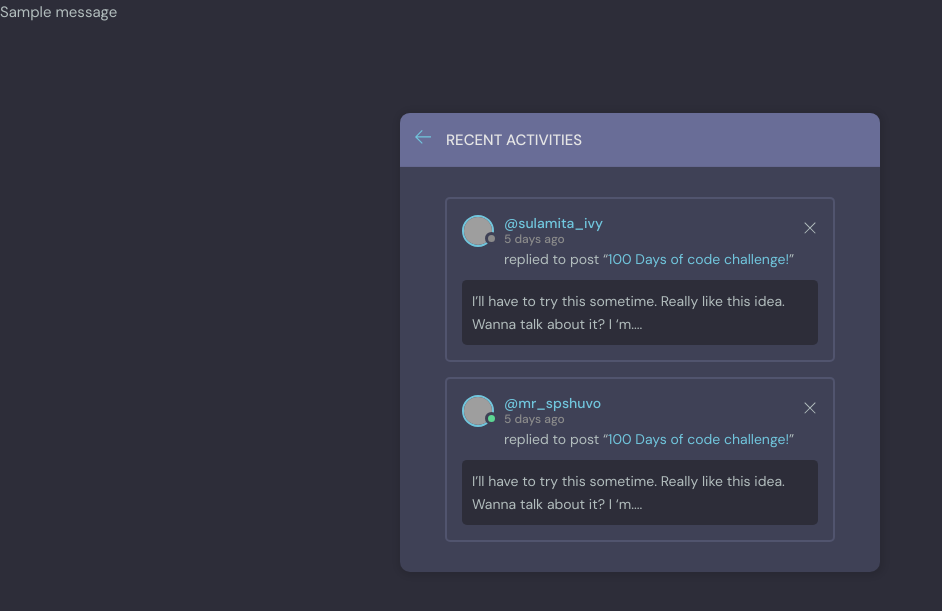
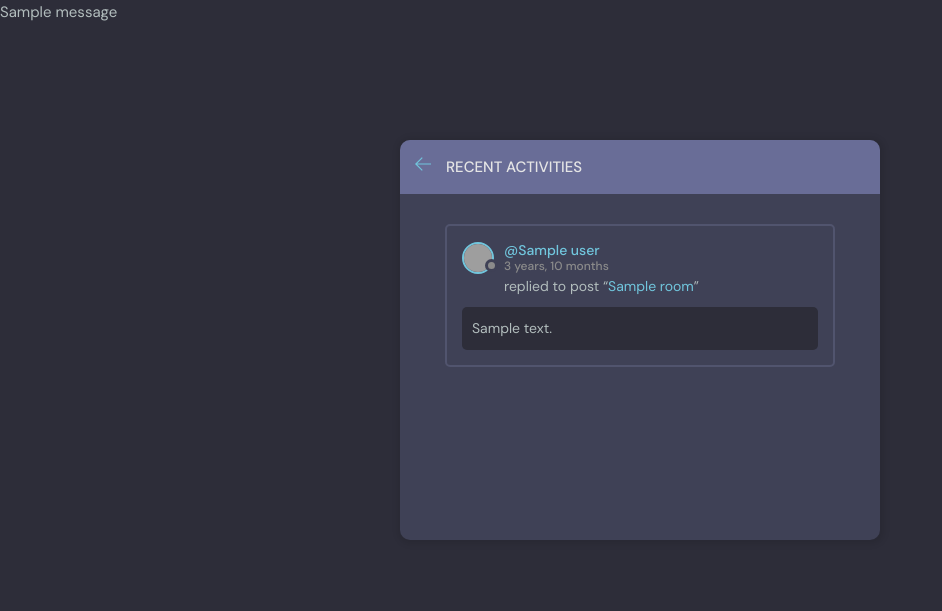
Before and after one commit to ArashGorji/studybud, a Django app: template base/templates/base/activity.html in a window 1280 px wide. Shown: the part 76-687 px from the top of the page, without its empty margins (0-942 px from the left). Run offline with Django 5.2, Linux system fonts and the light colour scheme; the template is opened without the code that fills it: most values are stand-ins (such as "Sample title", 1, 10 or a date in 2020); one stand-in notice (Sample message) is shown; grey boxes are pictures that could not be loaded.

Commit message:
activity.html is updated

```diff
--- a/base/templates/base/activity.html
+++ b/base/templates/base/activity.html
@@ -4,7 +4,7 @@
         <div class="layout__box">
           <div class="layout__boxHeader">
             <div class="layout__boxTitle">
-              <a href="index.html">
+              <a href="{% url 'home' %}">
                 <svg version="1.1" xmlns="http://www.w3.org/2000/svg" width="32" height="32" viewBox="0 0 32 32">
                   <title>arrow-left</title>
                   <path
@@ -17,20 +17,28 @@
           </div>
 
           <div class="activities-page layout__body">
+    {% for message in room_messages %}
       <div class="activities__box">
         <div class="activities__boxHeader roomListRoom__header">
-                <a href="profile.html" class="roomListRoom__author">
+          <a href="{% url "user-profile" message.user.id %}" class="roomListRoom__author">
             <div class="avatar avatar--small">
               <img src="https://randomuser.me/api/portraits/women/11.jpg" />
             </div>
             <p>
-                    @sulamita_ivy
-                    <span>5 days ago</span>
+              @{{message.user}}
+              <span>{{message.created|timesince}}</span>
             </p>
           </a>
+          {% if request.user == message.user %}
           <div class="roomListRoom__actions">
-                  <a href="#">
-                    <svg version="1.1" xmlns="http://www.w3.org/2000/svg" width="32" height="32" viewBox="0 0 32 32">
+            <a href="{% url 'delete-message' message.id %}">
+              <svg
+                version="1.1"
+                xmlns="http://www.w3.org/2000/svg"
+                width="32"
+                height="32"
+                viewBox="0 0 32 32"
+              >
                 <title>remove</title>
                 <path
                   d="M27.314 6.019l-1.333-1.333-9.98 9.981-9.981-9.981-1.333 1.333 9.981 9.981-9.981 9.98 1.333 1.333 9.981-9.98 9.98 9.98 1.333-1.333-9.98-9.98 9.98-9.981z"
@@ -38,44 +46,19 @@
               </svg>
             </a>
           </div>
+          {% endif %}
         </div>
         <div class="activities__boxContent">
-                <p>replied to post “<a href="room.html">100 Days of code challenge!</a>”</p>
+          <p>
+            replied to post “<a href="{% url 'room' message.room.id %}">{{message.room.name}}</a
+            >”
+          </p>
           <div class="activities__boxRoomContent">
-                  I’ll have to try this sometime. Really like this idea. Wanna talk about it? I ‘m....
+            {{message}}
           </div>
         </div>
       </div>
-
-            <div class="activities__box">
-              <div class="activities__boxHeader roomListRoom__header">
-                <a href="profile.html" class="roomListRoom__author">
-                  <div class="avatar avatar--small active">
-                    <img src="https://randomuser.me/api/portraits/men/13.jpg" />
-                  </div>
-                  <p>
-                    @mr_spshuvo
-                    <span>5 days ago</span>
-                  </p>
-                </a>
-                <div class="roomListRoom__actions">
-                  <a href="#">
-                    <svg version="1.1" xmlns="http://www.w3.org/2000/svg" width="32" height="32" viewBox="0 0 32 32">
-                      <title>remove</title>
-                      <path
-                        d="M27.314 6.019l-1.333-1.333-9.98 9.981-9.981-9.981-1.333 1.333 9.981 9.981-9.981 9.98 1.333 1.333 9.981-9.98 9.98 9.98 1.333-1.333-9.98-9.98 9.98-9.981z"
-                      ></path>
-                    </svg>
-                  </a>
-                </div>
-              </div>
-              <div class="activities__boxContent">
-                <p>replied to post “<a href="room.html">100 Days of code challenge!</a>”</p>
-                <div class="activities__boxRoomContent">
-                  I’ll have to try this sometime. Really like this idea. Wanna talk about it? I ‘m....
-                </div>
-              </div>
-            </div>
+    {% endfor %}
           </div>
         </div>
       </div>
```
Lines whose indentation alone changed are shown as unchanged.
